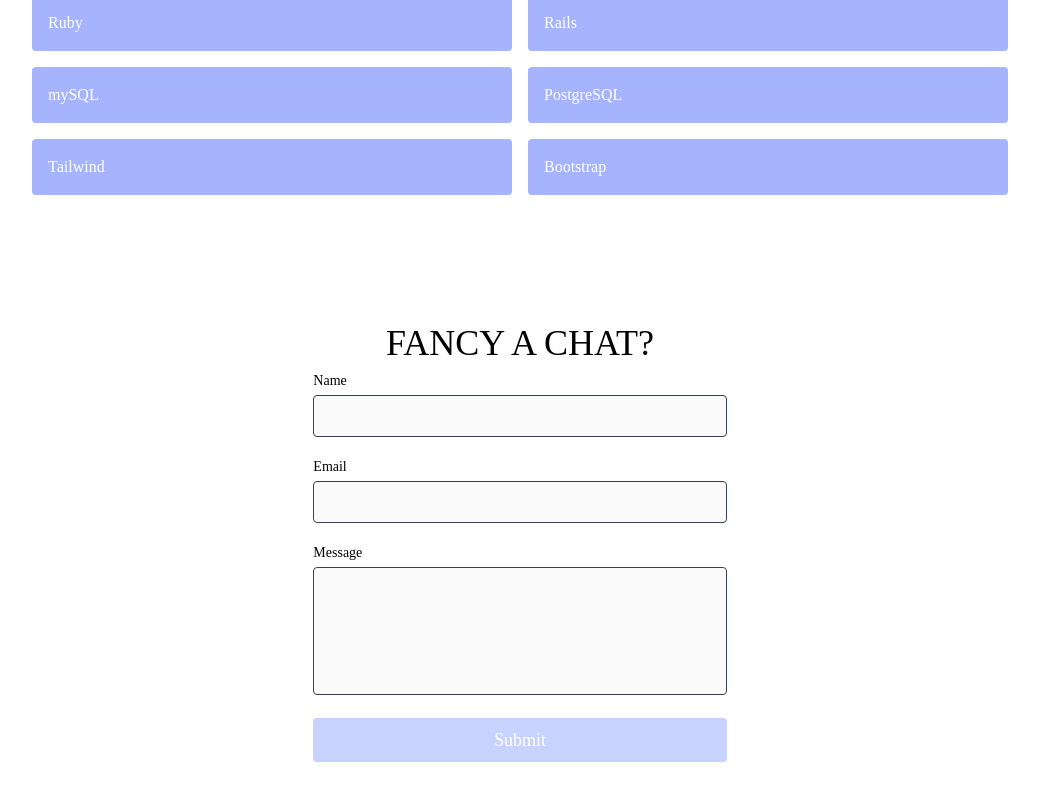
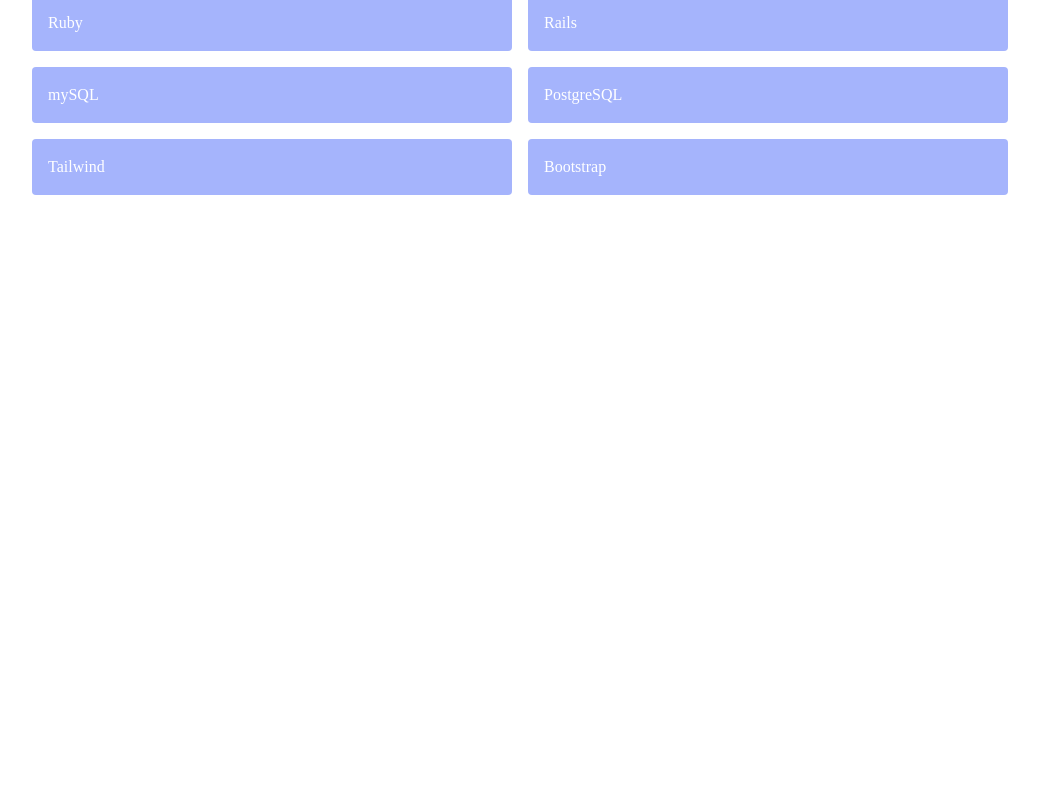
Before and after one commit to lienynn/lien-portfolio, a React (Create React App) app: page / in a window 1280 px wide. Shown: the part 1641-2441 px from the top of the page, without its empty margins (120-1159 px from the left). After the commit the page ends 1892 px from the top, so only its background shows below. Built offline with nearby package versions, Linux system fonts and the light colour scheme.

Commit message:
removed contact component

```diff
--- a/src/App.js
+++ b/src/App.js
@@ -1,6 +1,6 @@
 import React from "react";
 import About from "./components/About";
-import Contact from "./components/Contact";
+// import Contact from "./components/Contact";
 import Navbar from "./components/Navbar";
 import Projects from "./components/Projects";
 import Skills from "./components/Skills";
@@ -12,7 +12,7 @@
       <About />
       <Projects />
       <Skills />
-      <Contact />
+      {/* <Contact /> */}
     </main>
   );
 }
--- a/src/components/Skills.jsx
+++ b/src/components/Skills.jsx
@@ -1,4 +1,3 @@
-// import { BadgeCheckIcon, ChipIcon } from "@heroicons/react/solid";
 import React from "react";
 import { skills } from "../data";
 
@@ -7,7 +6,6 @@
     <section id="skills">
       <div className="container px-5 py-10 mx-auto">
         <div className="text-center mb-20">
-          {/* <ChipIcon className="w-10 inline-block mb-4" /> */}
           <h1 className="sm:text-4xl text-3xl font-medium title-font text-black mb-4">
             Skills &amp; Technologies
           </h1>
@@ -20,7 +18,6 @@
           {skills.map((skill) => (
             <div key={skill} className="p-2 sm:w-1/2 w-full">
               <div className="bg-indigo-300 rounded flex p-4 h-full items-center">
-                {/* <BadgeCheckIcon className="text-white w-6 h-6 flex-shrink-0 mr-4" /> */}
                 <span className="title-font font-medium text-white">
                   {skill}
                 </span>
```
